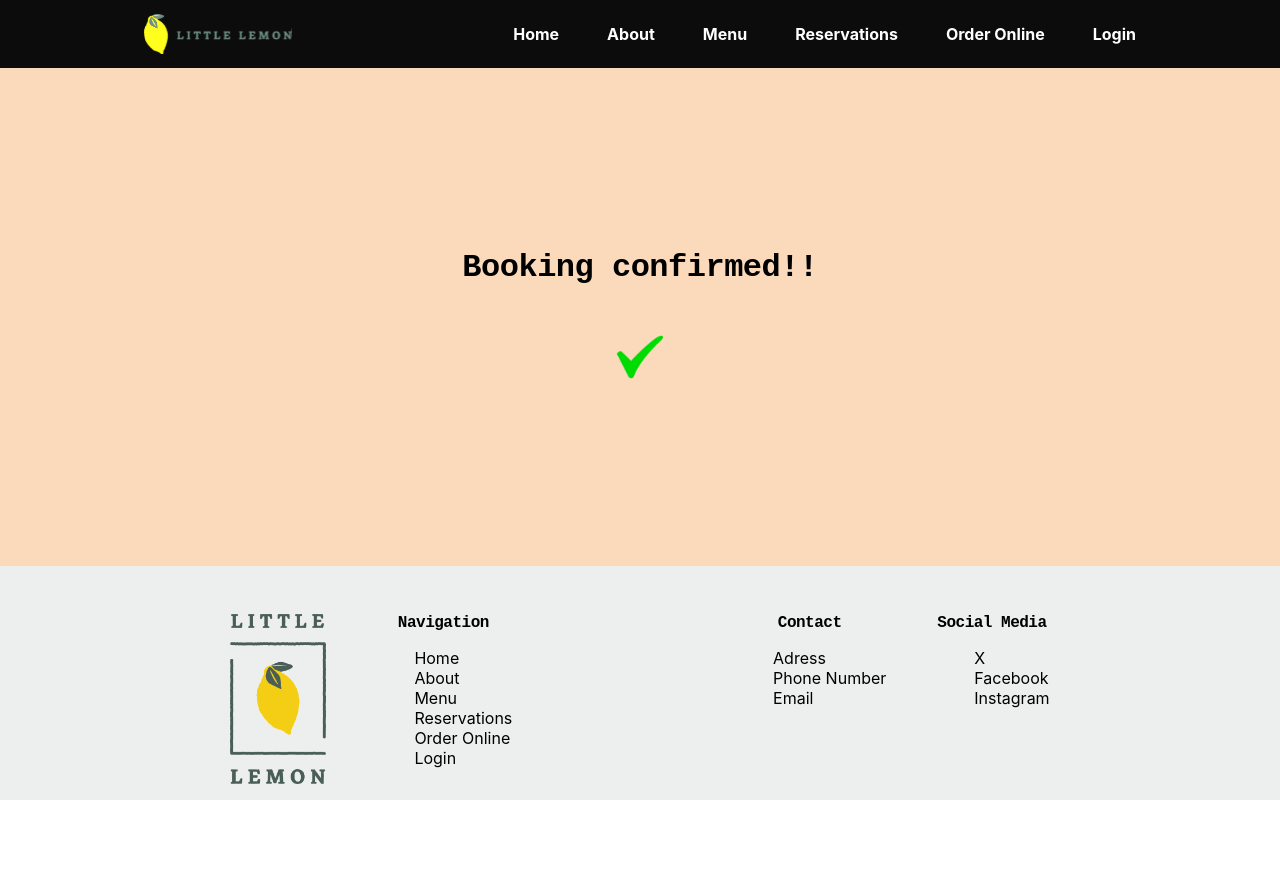
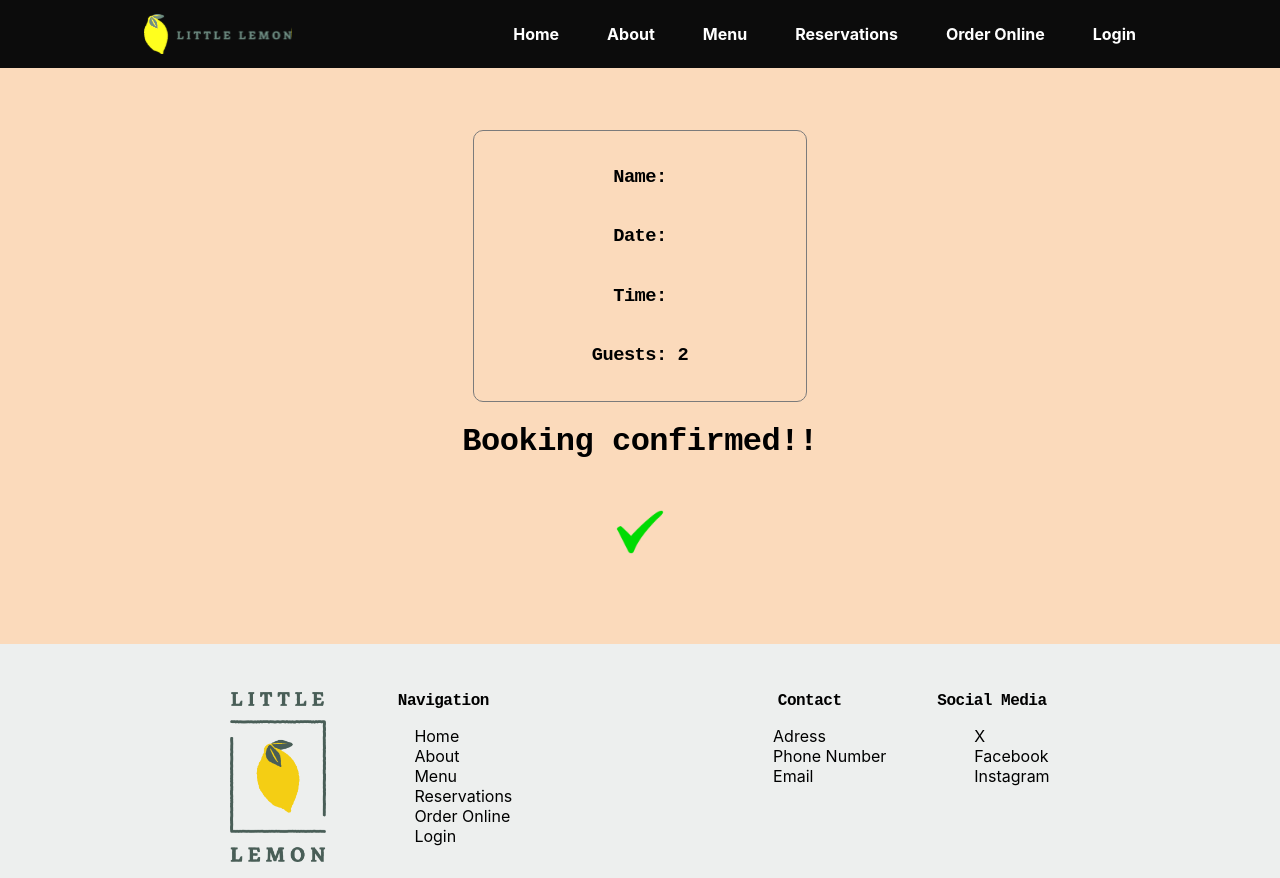
Before and after one commit to mroscardd/Capstone-React, a React (Create React App) app: page /booking/confirmed in a window 1280 px wide. Before the commit the page ends 800 px from the top, so only its background shows below. Built offline with nearby package versions, Linux system fonts and the light colour scheme.

Commit message:
update test

```diff
--- a/src/App.css
+++ b/src/App.css
@@ -545,15 +545,14 @@ form {
     font-size: 1rem;
     font-weight: bold;
     border-radius: 20px;
-    border: 2px solid #ffeb89;
+    border: 1px solid #000000;
     width: fit-content;
     padding: 1rem;
     cursor: pointer
   }
 
   .sumbitButton:hover{
-    border: 2px solid #e0ba00;
-    color: #fff8d7;
+    color: #f9e78b;
   }
 
   .sumbitButtonDisabled {
@@ -580,11 +579,21 @@ form {
   justify-content: center;
   align-items: center;
   background: #fbdabb;
-  flex: 1 0 auto;
-}
+  min-height:72vh;
+  }
 
 .confimerCard{
   display: flex;
   flex-direction: column;
   align-items: center;
 }
+
+.data {
+  display: flex;
+  flex-direction: column;
+  align-items: center;
+  border: 1px solid rgb(123, 123, 123);
+  border-radius: 10px;
+  width: 300px;
+  padding: 1rem;
+}
--- a/src/App.js
+++ b/src/App.js
@@ -5,7 +5,7 @@ import HomePage from './views/HomePage'
 import BookingPage from './views/BookingPage'
 import ConfirmedBooking from './views/ConfirmedBooking'
 import {Routes, Route, useNavigate} from 'react-router-dom'
-import { useReducer } from 'react';
+import { useReducer, useState } from 'react';
 import { fetchAPI } from './api';
 import { submitAPI } from './api'
 
@@ -30,6 +30,9 @@ export const updateTimes = (state, action) => {
 
 function App() {
 
+    const [data, setData] = useState(
+            {name: "", date: "", time: "", guest: "2", occasion:"Birthday" }
+        )
 
     const[availableTimes, dispatch] = useReducer(updateTimes, [], initializeTimes)
 
@@ -47,11 +50,24 @@ function App() {
             <Header/>
             <main>
                 <Routes>
-                <Route path="/" element={<HomePage/>}></Route>
-                <Route path="/booking" element={<BookingPage
-                    availableTimes={availableTimes}
-                    dispatch = {dispatch} submitForm={submitForm}/>}></Route>
-                <Route path="/booking/confirmed" element={<ConfirmedBooking/>}></Route>
+                <Route
+                    path="/"
+                    element={<HomePage/>}>
+                </Route>
+                <Route
+                    path="/booking"
+                    element={<BookingPage
+                        availableTimes={availableTimes}
+                        dispatch = {dispatch}
+                        submitForm={submitForm}
+                        data={data}
+                        setData={setData}/>}>
+                </Route>
+                <Route path="/booking/confirmed"
+                    element={<ConfirmedBooking
+                        data={data}
+                        setData={setData}/>}>
+                </Route>
                 </Routes>
             </main>
             <Footer/>
--- a/src/components/Form.js
+++ b/src/components/Form.js
@@ -4,10 +4,7 @@ const today = new Date()
     today.setHours(0, 0, 0, 0)
 
 
-function Form({availableTimes, dispatch, submitForm}) {
-    const [data, setData] = useState(
-        {name: "", date: "", time: "", guest: "2", occasion:"Birthday" }
-    )
+function Form({availableTimes, dispatch, submitForm, data, setData}) {
 
     const[blur, setBlur] = useState(
         {blurName: false, blurDate: false, blurTime: false }
--- a/src/views/BookingPage.js
+++ b/src/views/BookingPage.js
@@ -1,14 +1,20 @@
 import Form from '../components/Form'
 import restaurant from '../assets/restaurant.jpg'
 
-function BookingPage({availableTimes, dispatch, submitForm}) {
+function BookingPage({availableTimes, dispatch, submitForm, data, setData}) {
     return(
         <section className="bookingPage">
             <div className="imgContainer">
-                <img class="restaurantImg" src={restaurant} alt="restaurant tables"/>
+                <img className="restaurantImg" src={restaurant} alt="restaurant tables"/>
             </div>
-            <div class="formContainer">
-                <Form availableTimes={availableTimes} dispatch = {dispatch} submitForm={submitForm}/>
+            <div className="formContainer">
+                <Form
+                availableTimes={availableTimes}
+                dispatch = {dispatch}
+                submitForm={submitForm}
+                data={data}
+                setData={setData}
+                />
             </div>
         </section>
     )
--- a/src/views/ConfirmedBooking.js
+++ b/src/views/ConfirmedBooking.js
@@ -1,10 +1,18 @@
 import good from '../assets/good.png'
 
 
-function ConfirmedBooking() {
+function ConfirmedBooking({data, setData}) {
     return(
-        <div class="confirmed">
-            <div class="confimerCard">
+        <div className="confirmed">
+            <div className="confimerCard">
+                <div className="data">
+
+                            <h3>Name: {data.name}</h3>
+                            <h3>Date: {data.date}</h3>
+                            <h3>Time: {data.time}</h3>
+                            <h3>Guests: {data.guest}</h3>
+
+                </div>
                 <h1>Booking confirmed!!</h1>
                 <img src={good} alt="ok logo" style={{width:'100px', zIndex:'10'}}/>
             </div>
```
Also changed, not shown: 1 other file (tests, documents, lock files or other folders).
